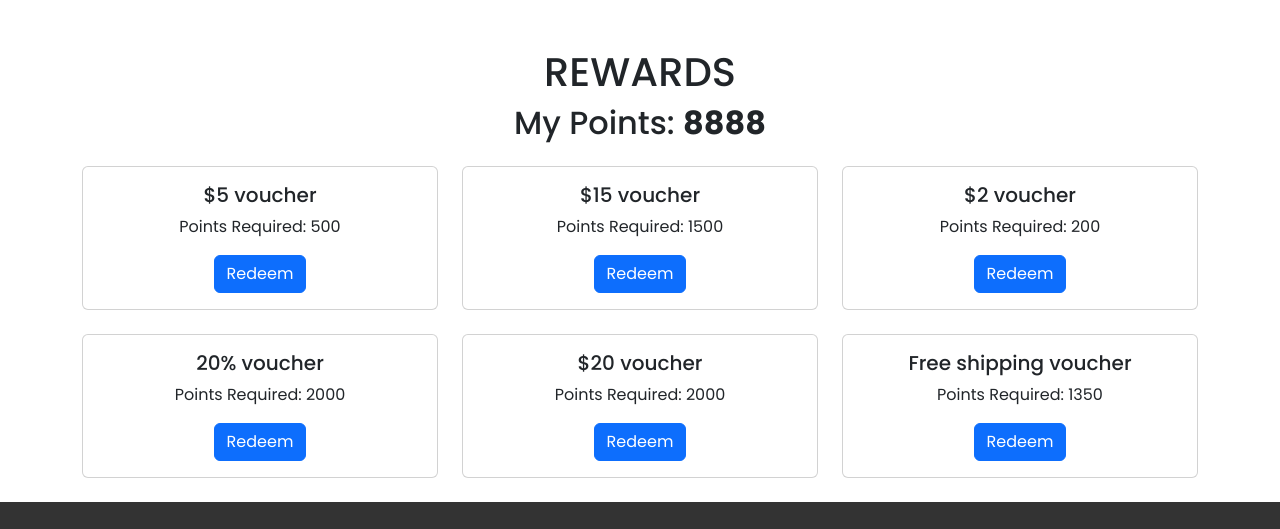
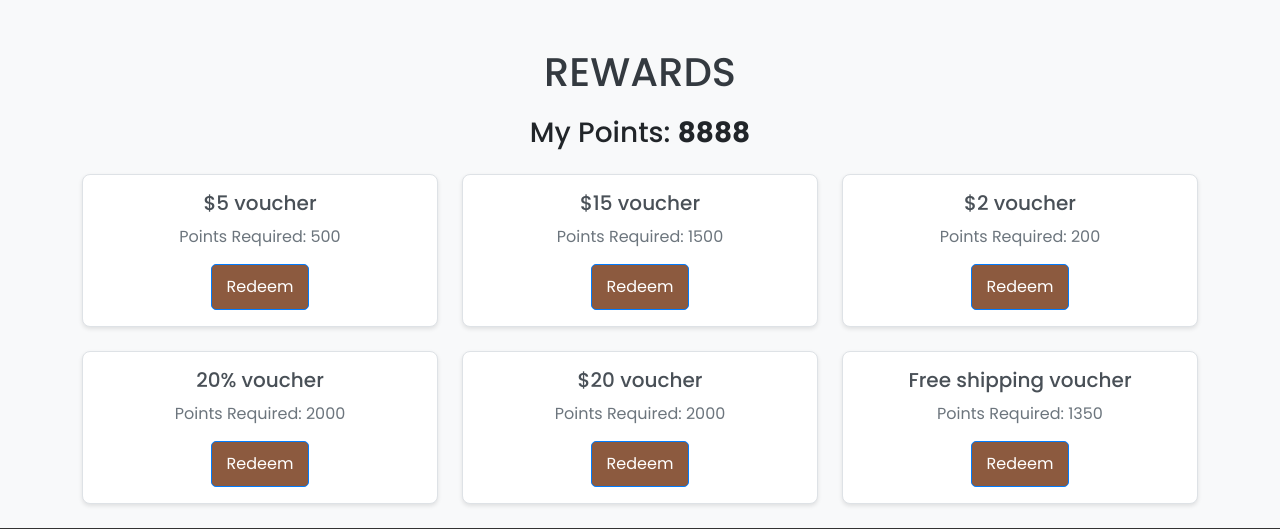
Before and after one commit to Lushfadeds/App-Development-Project, a Flask app: page /rewards in a window 1280 px wide. Shown: the part 106-635 px from the top of the page. Run offline with Flask 3, Linux system fonts and the light colour scheme; some libraries are stand-ins or nearby versions.

Commit message:
added 2 files

```diff
--- /dev/null
+++ b/static/rewards.css
@@ -0,0 +1,71 @@
+/* General styling for the rewards page */
+body {
+    font-family: 'Arial', sans-serif;
+    background-color: #f8f9fa;
+    margin: 0;
+    padding: 0;
+}
+
+
+h1 {
+    color: #343a40;
+    font-size: 2.5rem;
+    margin-bottom: 20px;
+}
+
+h2 {
+    font-size: 1.75rem;
+}
+
+.alert {
+    font-size: 1rem;
+    margin-bottom: 20px;
+    border-radius: 5px;
+}
+
+/* Card styling */
+.card {
+    border: 1px solid #dee2e6;
+    border-radius: 8px;
+    background-color: #ffffff;
+    box-shadow: 0 2px 4px rgba(0, 0, 0, 0.1);
+    transition: transform 0.2s, box-shadow 0.2s;
+}
+
+.card:hover {
+    transform: translateY(-5px);
+    box-shadow: 0 4px 8px rgba(0, 0, 0, 0.2);
+}
+
+.card-title {
+    color: #495057;
+    font-size: 1.25rem;
+    margin-bottom: 10px;
+}
+
+.card-text {
+    color: #6c757d;
+    font-size: 1rem;
+    margin-bottom: 15px;
+}
+
+/* Button styling */
+.btn-primary {
+    background-color:  #8C5A3F;
+    border-color: #007bff;
+    font-size: 1rem;
+    padding: 10px 15px;
+    border-radius: 5px;
+    transition: background-color 0.2s, box-shadow 0.2s;
+}
+
+.btn-primary:disabled {
+    background-color: #adb5bd;
+    border-color: #adb5bd;
+    cursor: not-allowed;
+}
+
+.btn-primary:hover:not(:disabled) {
+    background-color: #5e3d2b;
+    box-shadow: 0 4px 6px rgba(0, 0, 0, 0.1);
+}
--- a/templates/rewards.html
+++ b/templates/rewards.html
@@ -1,5 +1,6 @@
 {% extends "base.html" %}
 {% block content %}
+<link rel="stylesheet" href="{{ url_for('static', filename='rewards.css') }}">
 <body>
 <div class="container mt-5">
     <h1 class="text-center">REWARDS</h1>
```
